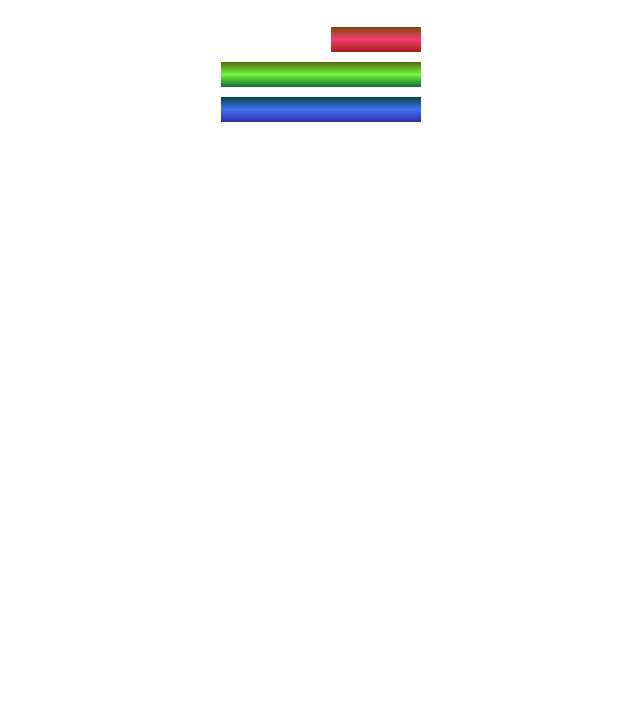
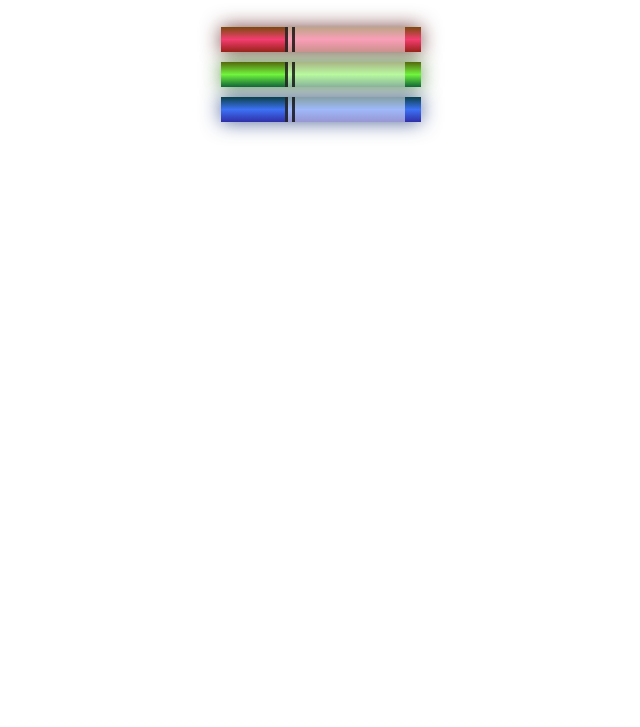
Before and after one commit to twigchaser/Set_of_Colored_Markers, a plain HTML site: page index.html in a window 1280 px wide. Shown: the part 73-800 px from the top of the page, without its empty margins (319-959 px from the left). Drawn offline with Linux system fonts and the light colour scheme.

Commit message:
final project

```diff
--- a/css/styles.css
+++ b/css/styles.css
@@ -10,14 +10,17 @@ h1 {
 
 .red {
     background: linear-gradient(rgb(122, 74, 14), rgb(245, 62, 113), rgb(162, 27, 27));
+    box-shadow: 0 0 20px 0 rgba(83, 14, 14, 0.8);
 }
 
 .green {
     background: linear-gradient( #55680D, #71F53E, #116C31);
+    box-shadow: 0 0 20px 0 #3B7E20CC;
 }
 
 .blue {
     background: linear-gradient(hsl(186, 76%, 16%), hsl(223, 90%, 60%), hsl(240, 56%, 42%));
+    box-shadow: 0 0 20px 0 hsla(223, 59%, 31%, 0.8);
 }
 
 .container {
@@ -28,5 +31,15 @@ h1 {
 .sleeve {
     width: 110px;
     height: 25px;
-    background-color: white;
+    background-color: rgba(255,255,255,0.5);
+    border-left: 10px double rgba(0,0,0, 75%);
+    }
+
+.cap {
+    width: 60px;
+    height: 25px;
 }
+
+.cap, .sleeve {
+    display: inline-block;
+}
--- a/index.html
+++ b/index.html
@@ -10,10 +10,17 @@
         <h1>CSS Colored Markers</h1>
         <div class="container">
             <div class="marker red">
+                <div class="cap"></div>
                 <div class="sleeve"></div>
             </div>
-            <div class="marker green"></div>
-            <div class="marker blue"></div>
+            <div class="marker green">
+                <div class="cap"></div>
+                <div class="sleeve"></div>
+            </div>
+            <div class="marker blue">
+                <div class="cap"></div>
+                <div class="sleeve"></div>
+            </div>
         </div>
     </body>
 
```
Also changed, not shown: update.txt (deleted).
